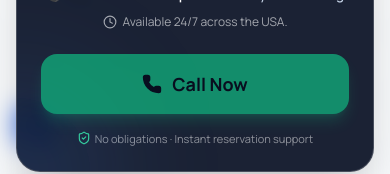
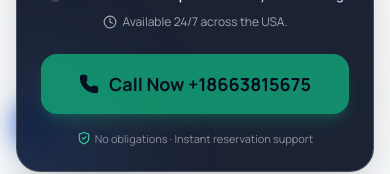
Before and after one commit to Gourav911/car-rental, a React (Vite) app: page /#/cars in a window 390 px wide. Shown: the part 438-612 px from the top of the page. Built offline with nearby package versions, Linux system fonts and the light colour scheme.

Commit message:
added phone number on call now button

```diff
--- a/src/components/LimitedTimeOfferModal.tsx
+++ b/src/components/LimitedTimeOfferModal.tsx
@@ -154,7 +154,7 @@ export const LimitedTimeOfferModal: React.FC<{
                 className="relative inline-flex items-center justify-center gap-2.5 w-full bg-emerald-500 hover:bg-emerald-400 text-slate-950 font-bold text-lg py-4 px-6 rounded-2xl shadow-lg shadow-emerald-500/30 transition-all transform hover:-translate-y-0.5 active:translate-y-0 focus:outline-none focus:ring-2 focus:ring-emerald-400 animate-pulse hover:animate-none"
               >
                 <Phone className="w-5 h-5 fill-current" />
-                <span>Call Now</span>
+                <span>Call Now +18663815675</span>
               </a>
 
               <div className="mt-4 flex items-center justify-center gap-1 text-[11px] text-white/50">
```
